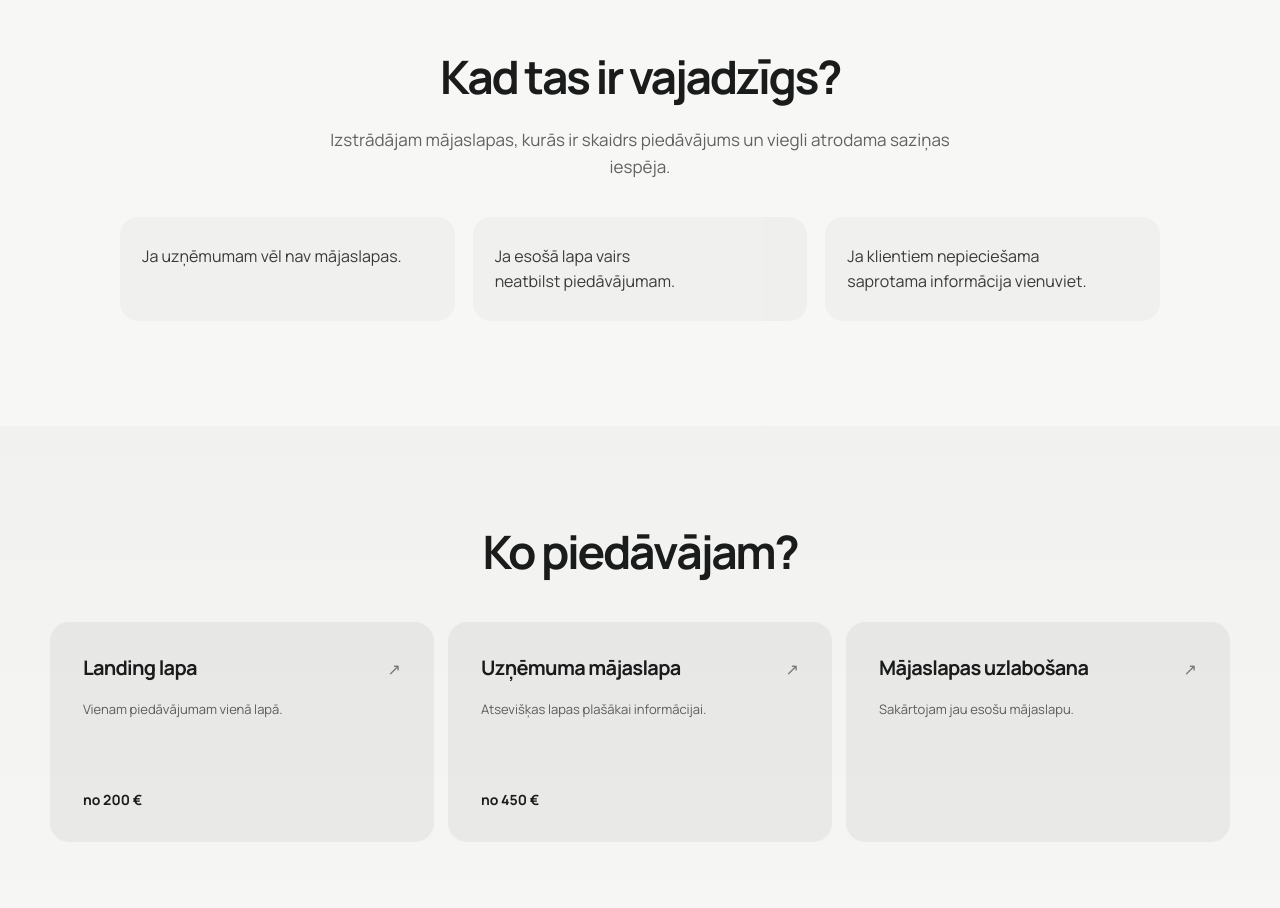
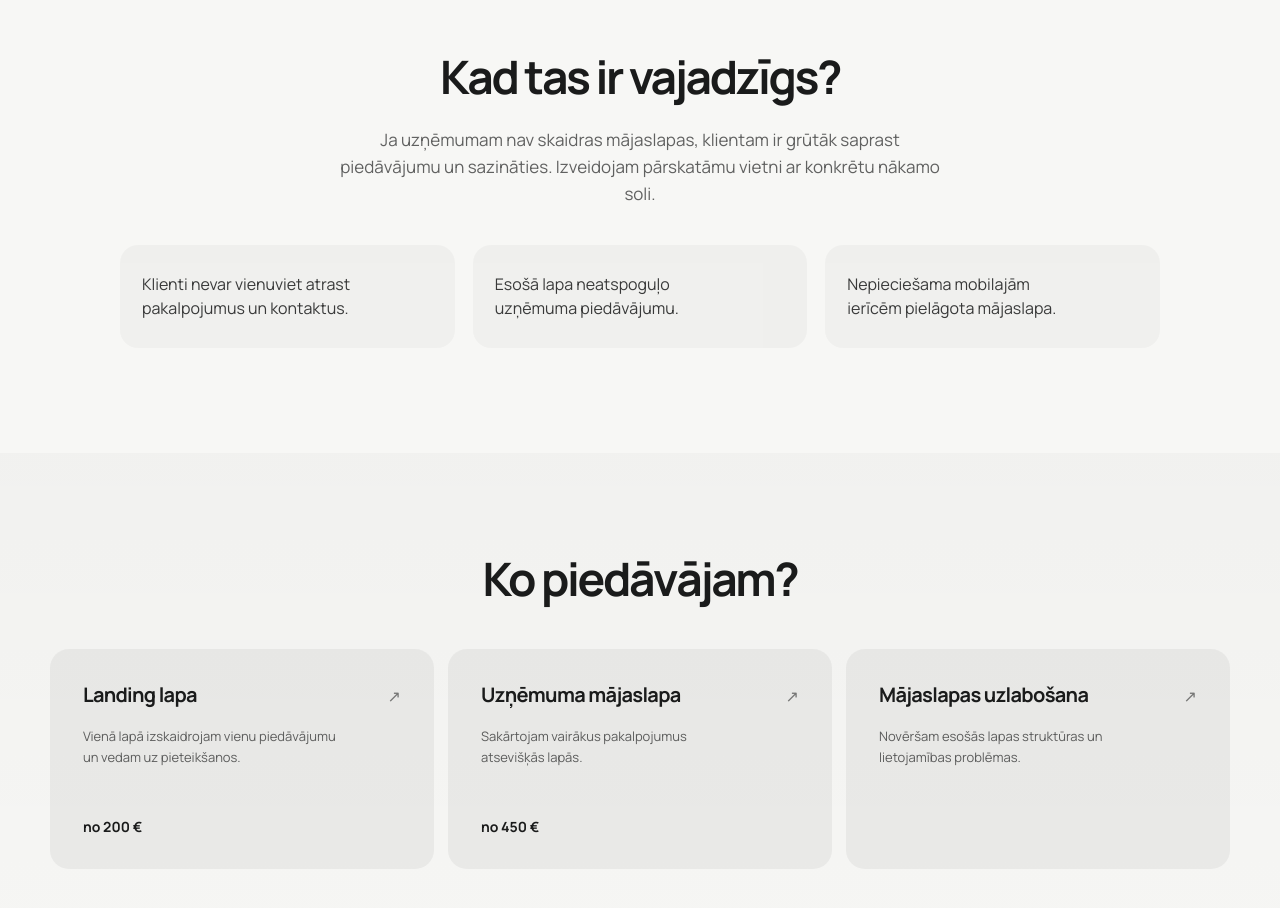
Before and after one commit to davisl24/WEBSITEAGENCY, a Next.js app: page /pakalpojumi/web-izstrade in a window 1280 px wide. Shown: the part 500-1408 px from the top of the page. Built offline with nearby package versions, Linux system fonts and the light colour scheme; no server answers.

Commit message:
Sharpen customer problem and service value: web-izstrade

```diff
--- a/app/pakalpojumi/web-izstrade/page.tsx
+++ b/app/pakalpojumi/web-izstrade/page.tsx
@@ -4,28 +4,28 @@ import KestrelServiceTemplate, { type ServiceInfo } from "../../components/Kestr
 export const metadata: Metadata = {title:"Mājaslapas tavam uzņēmumam | Kestrel",description:"Izstrādājam mājaslapas, kurās ir skaidrs piedāvājums un viegli atrodama saziņas iespēja."};
 const service: ServiceInfo = {
   "title": "Mājaslapas tavam uzņēmumam",
-  "intro": "Izstrādājam mājaslapas, kurās ir skaidrs piedāvājums un viegli atrodama saziņas iespēja.",
+  "intro": "Ja uzņēmumam nav skaidras mājaslapas, klientam ir grūtāk saprast piedāvājumu un sazināties. Izveidojam pārskatāmu vietni ar konkrētu nākamo soli.",
   "audience": [
-    "Ja uzņēmumam vēl nav mājaslapas.",
-    "Ja esošā lapa vairs neatbilst piedāvājumam.",
-    "Ja klientiem nepieciešama saprotama informācija vienuviet."
+    "Klienti nevar vienuviet atrast pakalpojumus un kontaktus.",
+    "Esošā lapa neatspoguļo uzņēmuma piedāvājumu.",
+    "Nepieciešama mobilajām ierīcēm pielāgota mājaslapa."
   ],
   "offers": [
     {
       "title": "Landing lapa",
-      "detail": "Vienam piedāvājumam vienā lapā.",
+      "detail": "Vienā lapā izskaidrojam vienu piedāvājumu un vedam uz pieteikšanos.",
       "price": "no 200 €",
       "href": "/pakalpojumi/landing-lapa"
     },
     {
       "title": "Uzņēmuma mājaslapa",
-      "detail": "Atsevišķas lapas plašākai informācijai.",
+      "detail": "Sakārtojam vairākus pakalpojumus atsevišķās lapās.",
       "price": "no 450 €",
       "href": "/pakalpojumi/uznemuma-majaslapa"
     },
     {
       "title": "Mājaslapas uzlabošana",
-      "detail": "Sakārtojam jau esošu mājaslapu.",
+      "detail": "Novēršam esošās lapas struktūras un lietojamības problēmas.",
       "href": "/pakalpojumi/majaslapas-uzlabosana"
     }
   ],
```
